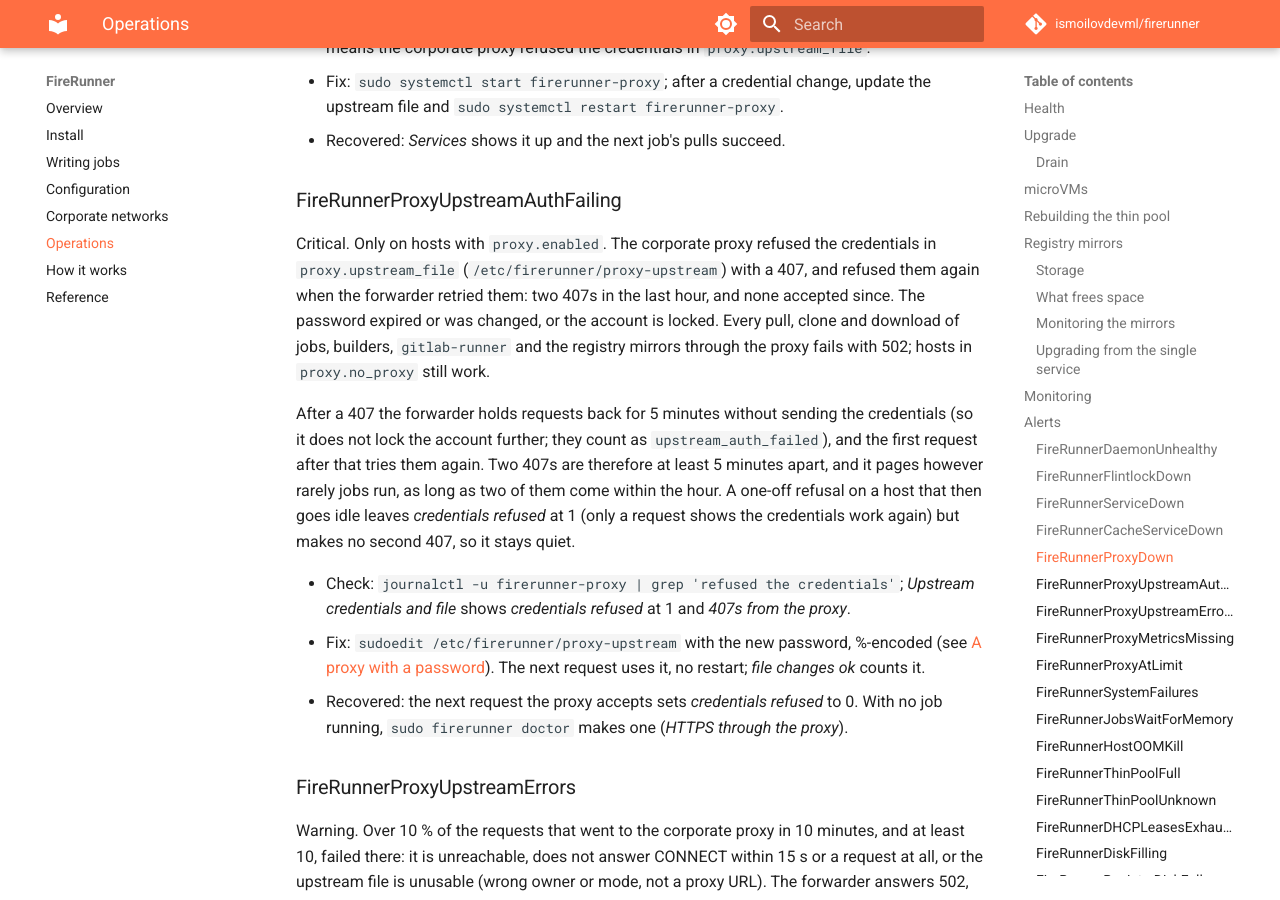
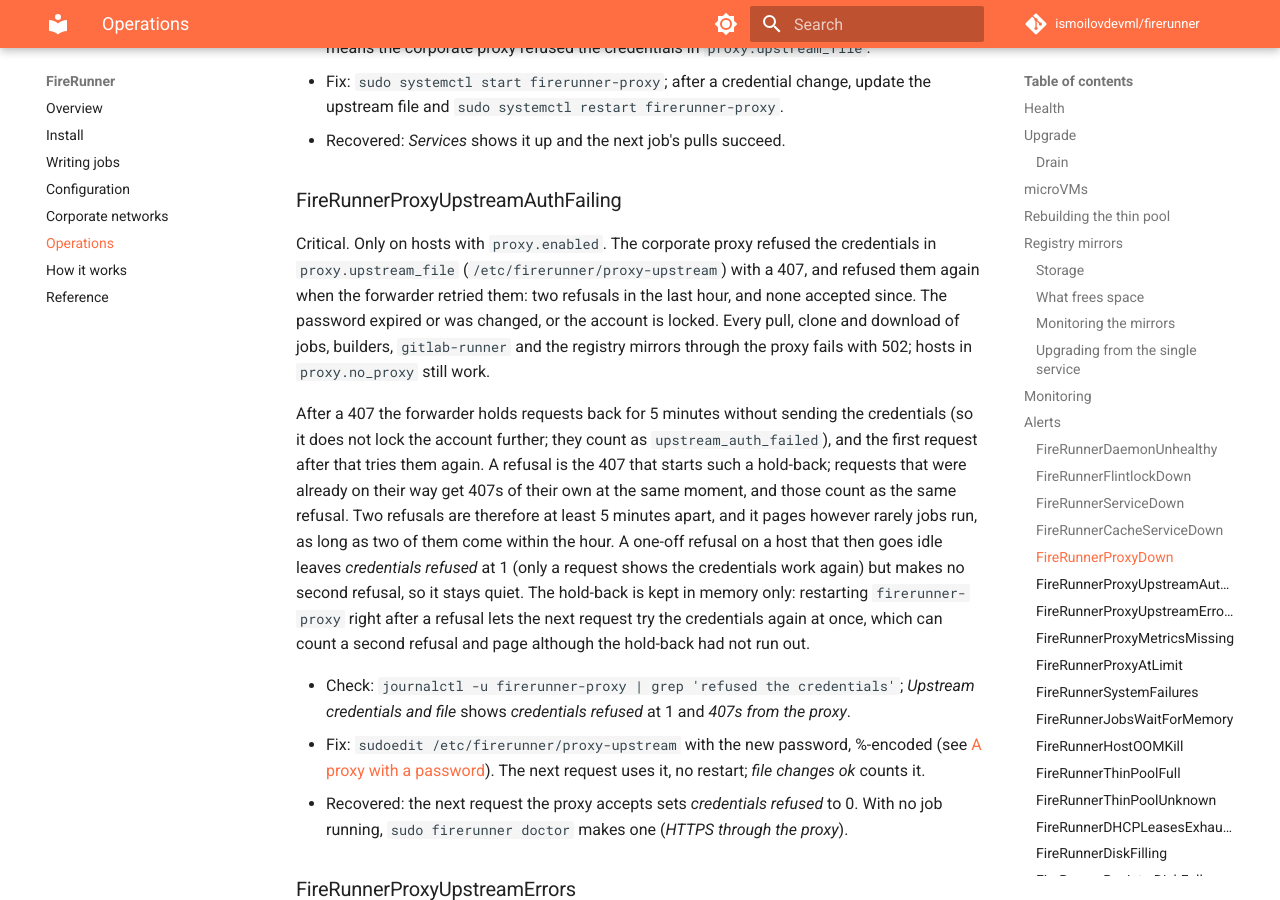
Before and after one commit to ismoilovdevml/firerunner, an MkDocs documentation site: the page built from docs/operations.md, in a window 1280 px wide and 900 px high, scrolled down 11922 px. Built offline with MkDocs 1.6.1 and Material for MkDocs 9.7.7, drawn with Linux system fonts in a browser that asks for light colours; comment, search, counter and statistics services are not loaded.

Commit message:
alerts: proxy refusals are hold-backs; a restart can count a second
FireRunnerProxyUpstreamAuthFailing's comment, runbook and the counter's
reference row now say what a refusal is: the 407 that starts a
hold-back, with the 407s of requests already on their way counted once.
They also say that the hold-back is kept in memory only, so restarting
firerunner-proxy right after a refusal lets the next request try the
credentials again and can count, and page on, a second one.

promtool: conc, three requests refused together and accepted again
5 minutes later, stays quiet, also at 11m.

```diff
--- a/docs/operations.md
+++ b/docs/operations.md
@@ -479,17 +479,21 @@ work).
 
 Critical. Only on hosts with `proxy.enabled`. The corporate proxy refused the credentials in
 `proxy.upstream_file` (`/etc/firerunner/proxy-upstream`) with a 407, and refused them again when
-the forwarder retried them: two 407s in the last hour, and none accepted since. The password
+the forwarder retried them: two refusals in the last hour, and none accepted since. The password
 expired or was changed, or the account is locked. Every pull, clone and download of jobs,
 builders, `gitlab-runner` and the registry mirrors through the proxy fails with 502; hosts in
 `proxy.no_proxy` still work.
 
 After a 407 the forwarder holds requests back for 5 minutes without sending the credentials (so it
 does not lock the account further; they count as `upstream_auth_failed`), and the first request
-after that tries them again. Two 407s are therefore at least 5 minutes apart, and it pages
-however rarely jobs run, as long as two of them come within the hour. A one-off refusal on a host
-that then goes idle leaves *credentials refused* at 1 (only a request shows the credentials work
-again) but makes no second 407, so it stays quiet.
+after that tries them again. A refusal is the 407 that starts such a hold-back; requests that were
+already on their way get 407s of their own at the same moment, and those count as the same
+refusal. Two refusals are therefore at least 5 minutes apart, and it pages however rarely jobs
+run, as long as two of them come within the hour. A one-off refusal on a host that then goes idle
+leaves *credentials refused* at 1 (only a request shows the credentials work again) but makes no
+second refusal, so it stays quiet. The hold-back is kept in memory only: restarting
+`firerunner-proxy` right after a refusal lets the next request try the credentials again at once,
+which can count a second refusal and page although the hold-back had not run out.
 
 - Check: `journalctl -u firerunner-proxy | grep 'refused the credentials'`; *Upstream credentials
   and file* shows *credentials refused* at 1 and *407s from the proxy*.
```
Also changed, not shown: docs/reference.md (+1 -1 lines), 2 other files.
